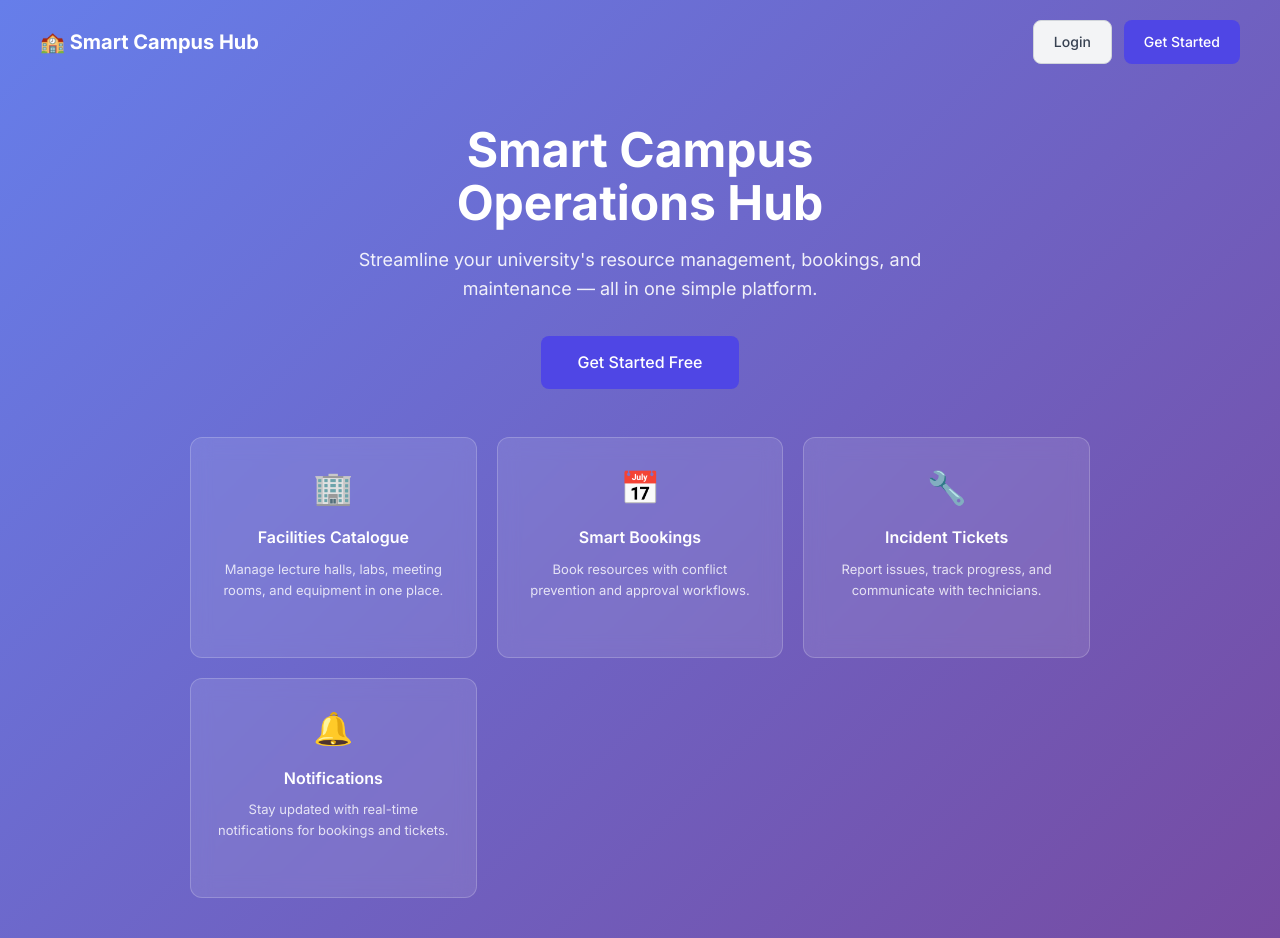
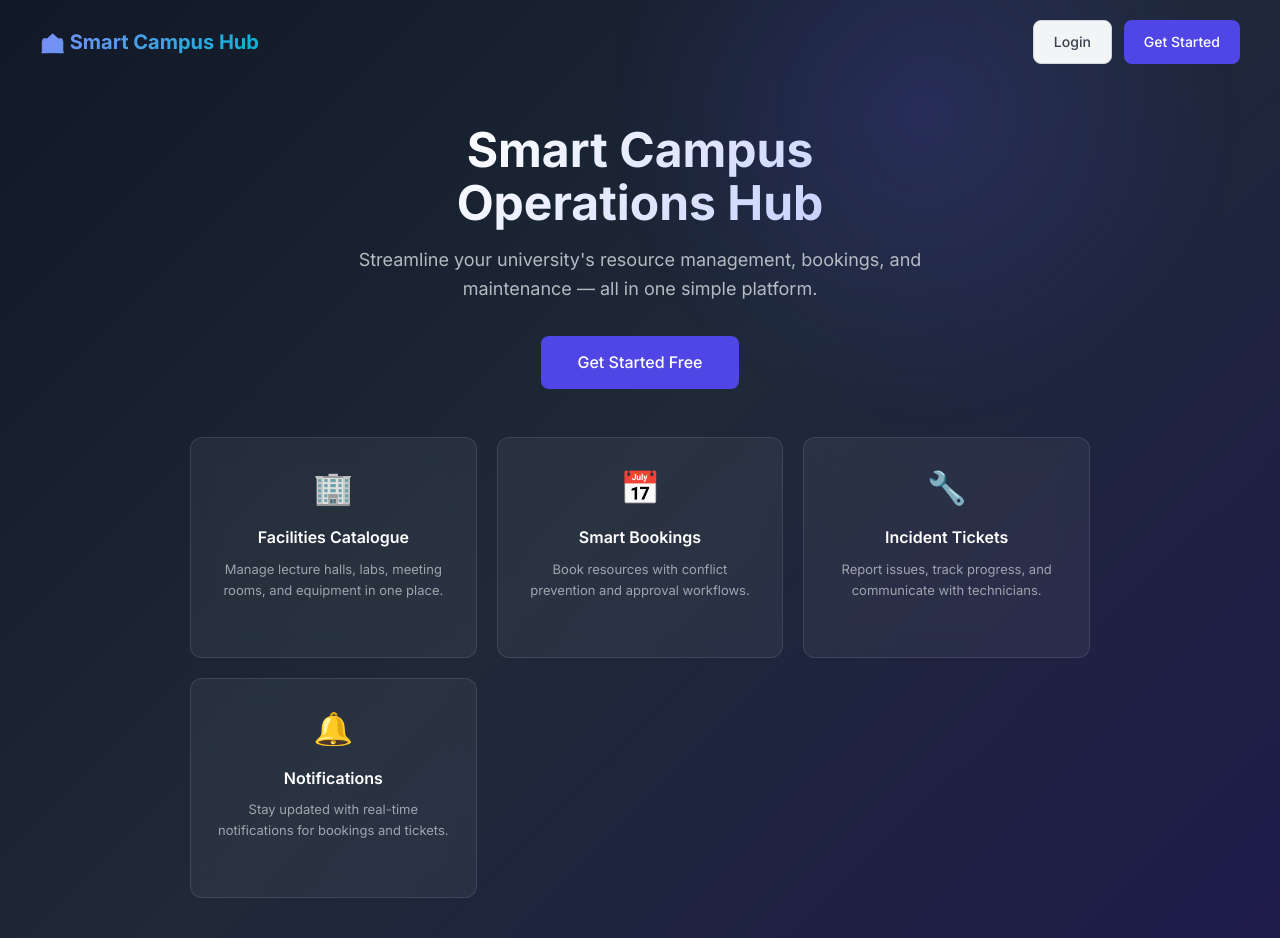
Before and after one commit to Sathnindu17/IT3030-PAF-2026-Smart-Campus-Group_WD_86_3.2, a React (Vite) app in the folder frontend/: page / in a window 1280 px wide. Built offline with nearby package versions, Linux system fonts and the light colour scheme; no server answers.

Commit message:
style: align login/register/landing page colors with site dark gray/indigo theme

```diff
--- a/frontend/src/index.css
+++ b/frontend/src/index.css
@@ -518,17 +518,61 @@ tr:hover {
   display: flex;
   align-items: center;
   justify-content: center;
-  background: linear-gradient(135deg, #667eea 0%, #764ba2 100%);
+  background: var(--gray-900);
   padding: 20px;
+  position: relative;
+  overflow: hidden;
+}
+
+.auth-container::before {
+  content: '';
+  position: absolute;
+  width: 500px;
+  height: 500px;
+  background: radial-gradient(circle, rgba(79, 70, 229, 0.25) 0%, transparent 70%);
+  top: -150px;
+  right: -100px;
+  border-radius: 50%;
+  animation: authOrb1 12s ease-in-out infinite alternate;
+}
+
+.auth-container::after {
+  content: '';
+  position: absolute;
+  width: 400px;
+  height: 400px;
+  background: radial-gradient(circle, rgba(14, 165, 233, 0.2) 0%, transparent 70%);
+  bottom: -100px;
+  left: -80px;
+  border-radius: 50%;
+  animation: authOrb2 10s ease-in-out infinite alternate;
+}
+
+@keyframes authOrb1 {
+  0% { transform: translate(0, 0) scale(1); }
+  100% { transform: translate(-40px, 30px) scale(1.15); }
+}
+
+@keyframes authOrb2 {
+  0% { transform: translate(0, 0) scale(1); }
+  100% { transform: translate(30px, -40px) scale(1.1); }
 }
 
 .auth-card {
-  background: white;
+  background: rgba(255, 255, 255, 0.97);
   border-radius: var(--radius-lg);
-  box-shadow: var(--shadow-lg);
+  box-shadow: 0 20px 60px rgba(0, 0, 0, 0.3), 0 0 0 1px rgba(255, 255, 255, 0.1);
   padding: 40px;
   width: 100%;
   max-width: 440px;
+  position: relative;
+  z-index: 1;
+  animation: authCardIn 0.5s ease-out;
+}
+
+@keyframes authCardIn {
+  from { opacity: 0; transform: translateY(20px) scale(0.97); }
+  to { opacity: 1; transform: translateY(0) scale(1); }
 }
 
 .auth-card h1 {
@@ -572,7 +616,13 @@ tr:hover {
 
 .auth-footer a {
   color: var(--primary);
-  font-weight: 500;
+  font-weight: 600;
+  transition: var(--transition);
+}
+
+.auth-footer a:hover {
+  color: var(--primary-hover);
+  text-decoration: underline;
 }
 
 .google-btn {
@@ -595,7 +645,8 @@ tr:hover {
 
 .google-btn:hover {
   background: var(--gray-50);
-  border-color: var(--gray-400);
+  border-color: var(--primary);
+  box-shadow: 0 0 0 3px var(--primary-light);
 }
 
 /* ========== Dashboard Stats ========== */
@@ -1108,10 +1159,25 @@ tr:hover {
 /* ========== Landing Page ========== */
 .landing {
   min-height: 100vh;
-  background: linear-gradient(135deg, #667eea 0%, #764ba2 100%);
+  background: linear-gradient(135deg, var(--gray-900) 0%, var(--gray-800) 50%, #1e1b4b 100%);
   color: white;
   display: flex;
   flex-direction: column;
+  position: relative;
+  overflow: hidden;
+}
+
+.landing::before {
+  content: '';
+  position: absolute;
+  width: 600px;
+  height: 600px;
+  background: radial-gradient(circle, rgba(79, 70, 229, 0.2) 0%, transparent 70%);
+  top: -200px;
+  left: 50%;
+  transform: translateX(-50%);
+  border-radius: 50%;
+  animation: authOrb1 12s ease-in-out infinite alternate;
 }
 
 .landing-nav {
@@ -1119,11 +1185,16 @@ tr:hover {
   justify-content: space-between;
   align-items: center;
   padding: 20px 40px;
+  position: relative;
+  z-index: 1;
 }
 
 .landing-nav .logo {
   font-size: 20px;
   font-weight: 700;
+  background: linear-gradient(135deg, #818cf8, #06b6d4);
+  -webkit-background-clip: text;
+  -webkit-text-fill-color: transparent;
 }
 
 .landing-hero {
@@ -1134,6 +1205,8 @@ tr:hover {
   justify-content: center;
   text-align: center;
   padding: 40px 20px;
+  position: relative;
+  z-index: 1;
 }
 
 .landing-hero h1 {
@@ -1141,13 +1214,17 @@ tr:hover {
   font-weight: 800;
   margin-bottom: 16px;
   line-height: 1.1;
+  background: linear-gradient(135deg, #ffffff 0%, #c7d2fe 100%);
+  -webkit-background-clip: text;
+  -webkit-text-fill-color: transparent;
 }
 
 .landing-hero p {
   font-size: 18px;
-  opacity: 0.9;
+  opacity: 0.85;
   max-width: 600px;
   margin-bottom: 32px;
+  color: var(--gray-300);
 }
 
 .landing-features {
@@ -1160,12 +1237,19 @@ tr:hover {
 }
 
 .feature-card {
-  background: rgba(255, 255, 255, 0.1);
-  backdrop-filter: blur(10px);
+  background: rgba(255,255,255,0.05);
+  backdrop-filter: blur(12px);
   border-radius: var(--radius-lg);
   padding: 24px;
   text-align: center;
-  border: 1px solid rgba(255, 255, 255, 0.2);
+  border: 1px solid rgba(255,255,255,0.1);
+  transition: var(--transition);
+}
+
+.feature-card:hover {
+  background: rgba(255,255,255,0.1);
+  border-color: rgba(79, 70, 229, 0.4);
+  transform: translateY(-4px);
 }
 
 .feature-card .feature-icon {
@@ -1181,7 +1265,8 @@ tr:hover {
 
 .feature-card p {
   font-size: 13px;
-  opacity: 0.8;
+  opacity: 0.7;
+  color: var(--gray-300);
 }
 
 /* ========== Ticket Detail ========== */
```
